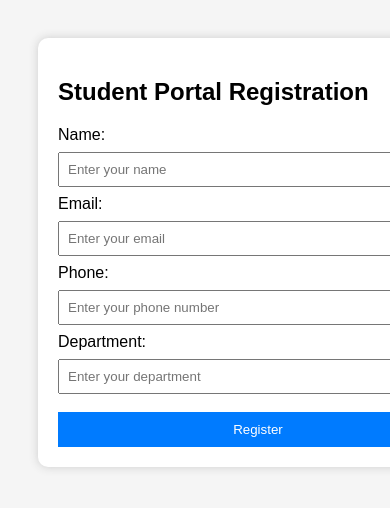
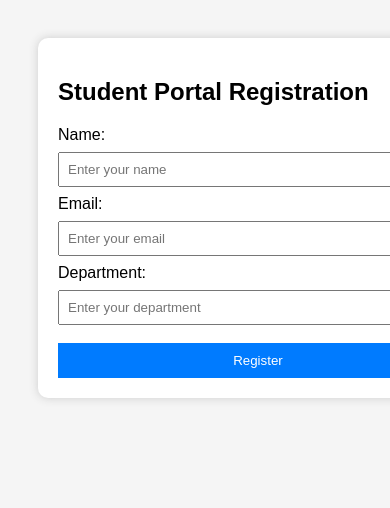
Before and after one commit to T490-hue/devops_project, a plain HTML site: page index.html in a window 390 px wide. Shown: the top 508 px of the page. Drawn offline with Linux system fonts and the light colour scheme.

Commit message:
removed phone

```diff
--- a/index.html
+++ b/index.html
@@ -43,9 +43,6 @@
             <label>Email:</label>
             <input type="email" placeholder="Enter your email" />
 
-            <label>Phone:</label>
-            <input type="text" placeholder="Enter your phone number" />
-
             <label>Department:</label>
             <input type="text" placeholder="Enter your department" />
 
```
